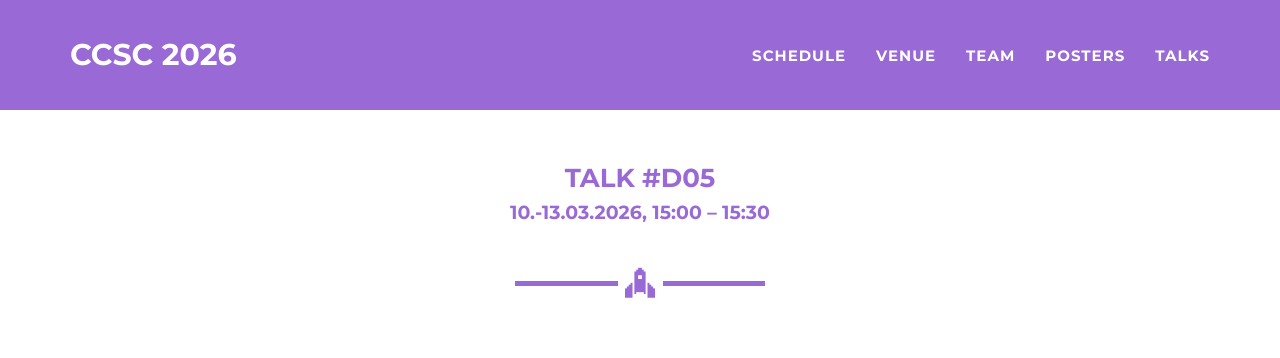
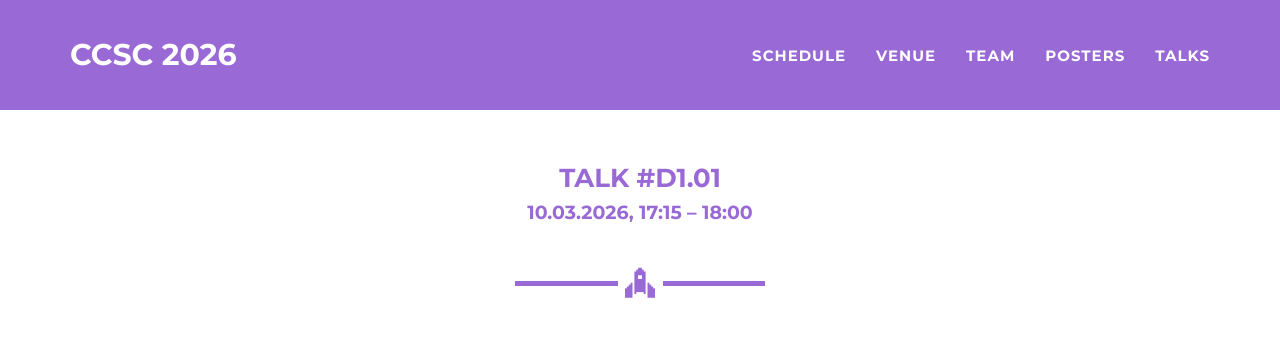
Before and after one commit to ccsc2026/ccsc2026.github.io, a Jekyll site: the page built from talks/lilienfeld.md, in a window 1280 px wide and 900 px high. Shown: the top 358 px of the window. Built offline with Jekyll 4.4.1, drawn with Linux system fonts in a browser that asks for light colours.

Commit message:
Update lilienfeld.md

```diff
--- a/talks/lilienfeld.md
+++ b/talks/lilienfeld.md
@@ -1,8 +1,8 @@
 ---
 layout: talkpage
 categories: [comms]
-talknumber: D05
-talktime: '10.-13.03.2026, 15:00 – 15:30'
+talknumber: D1.01
+talktime: '10.03.2026, 17:15 – 18:00'
 speaker: Prof. Dr. Anatole von Lilienfeld
 img: 'von Lilienfeld, Anatole.png'
 location: 'University of Toronto ·  Department of Chemistry/Materials/Physics · Toronto (CA)'
```
